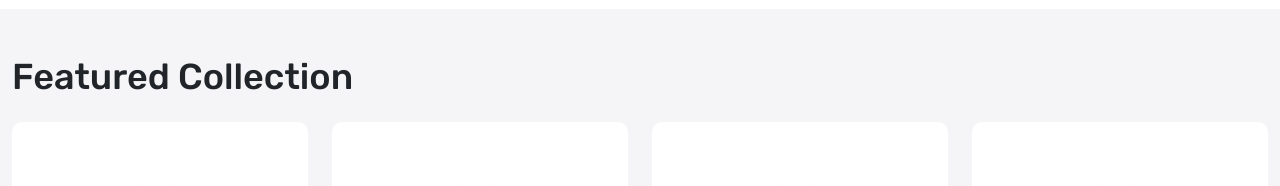
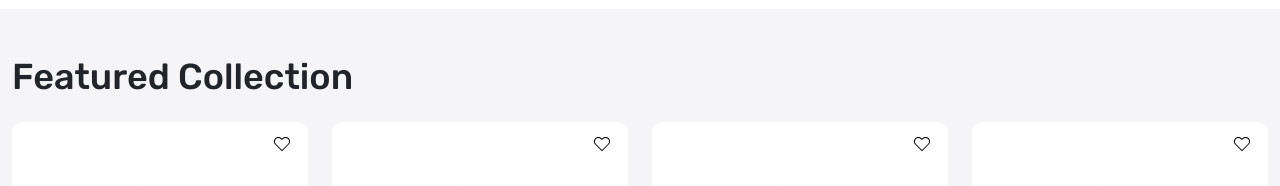
Before and after one commit to Rbihag/ecomm-app, a React (Create React App) app: page / in a window 1280 px wide. Shown: the part 1580-1766 px from the top of the page. Built offline with nearby package versions, Linux system fonts and the light colour scheme.

Commit message:
Featured Product

```diff
--- a/src/App.css
+++ b/src/App.css
@@ -337,7 +337,11 @@ footer .input-group-text{
   top:10%;
   right: -23px;
   transition: 0.3s;
+}
 
+.wishlist-icon{
+  top: 2%;
+  right:18px;
 }
 
 /* product card end */
--- a/src/components/ProductCard.js
+++ b/src/components/ProductCard.js
@@ -6,6 +6,9 @@ const ProductCard = () => {
     return (
         <div className='col-3'>
             <div className='product-card position-relative'>
+                <div className='wishlist-icon position-absolute'>
+                    <Link><img src='images/wish.svg' alt='wishlist' /></Link>
+                </div>
                 <div className='product-image'>
                     <img src='images/watch.jpg' alt='product' />
                 </div>
```
